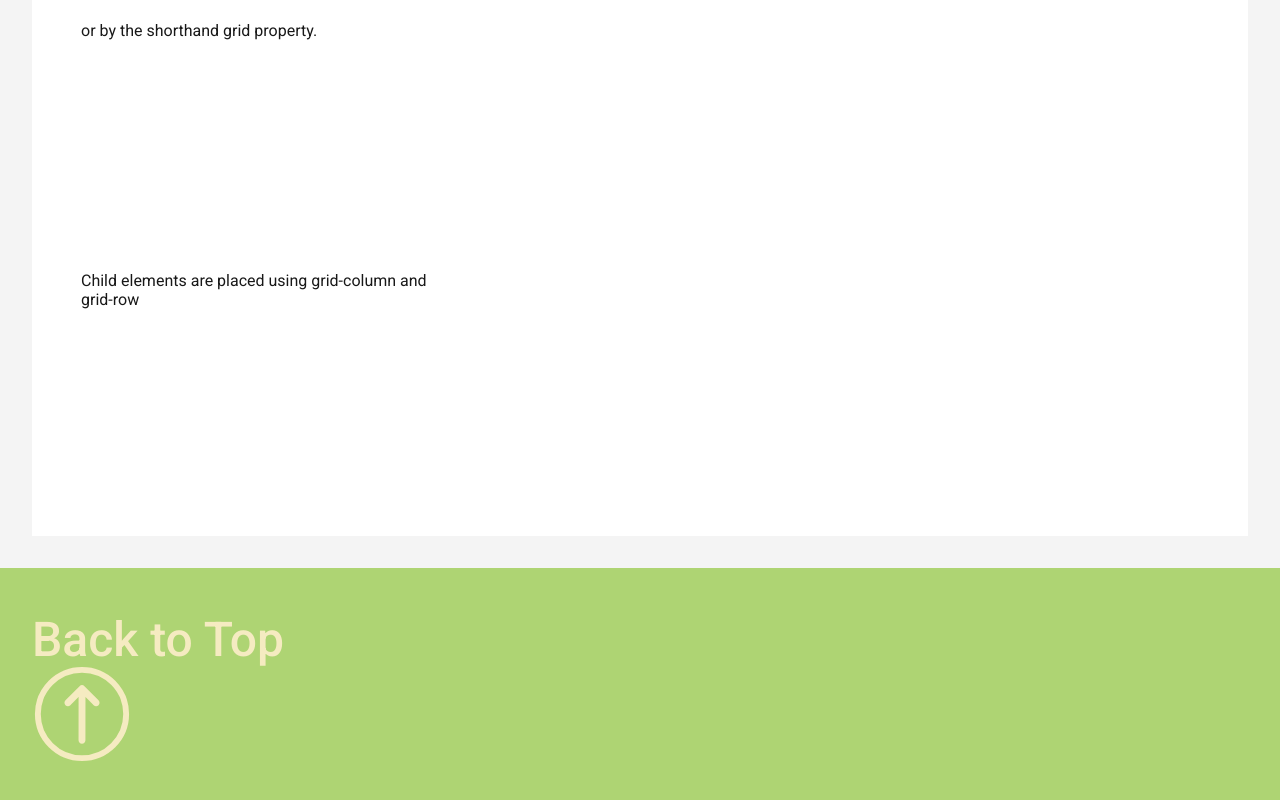
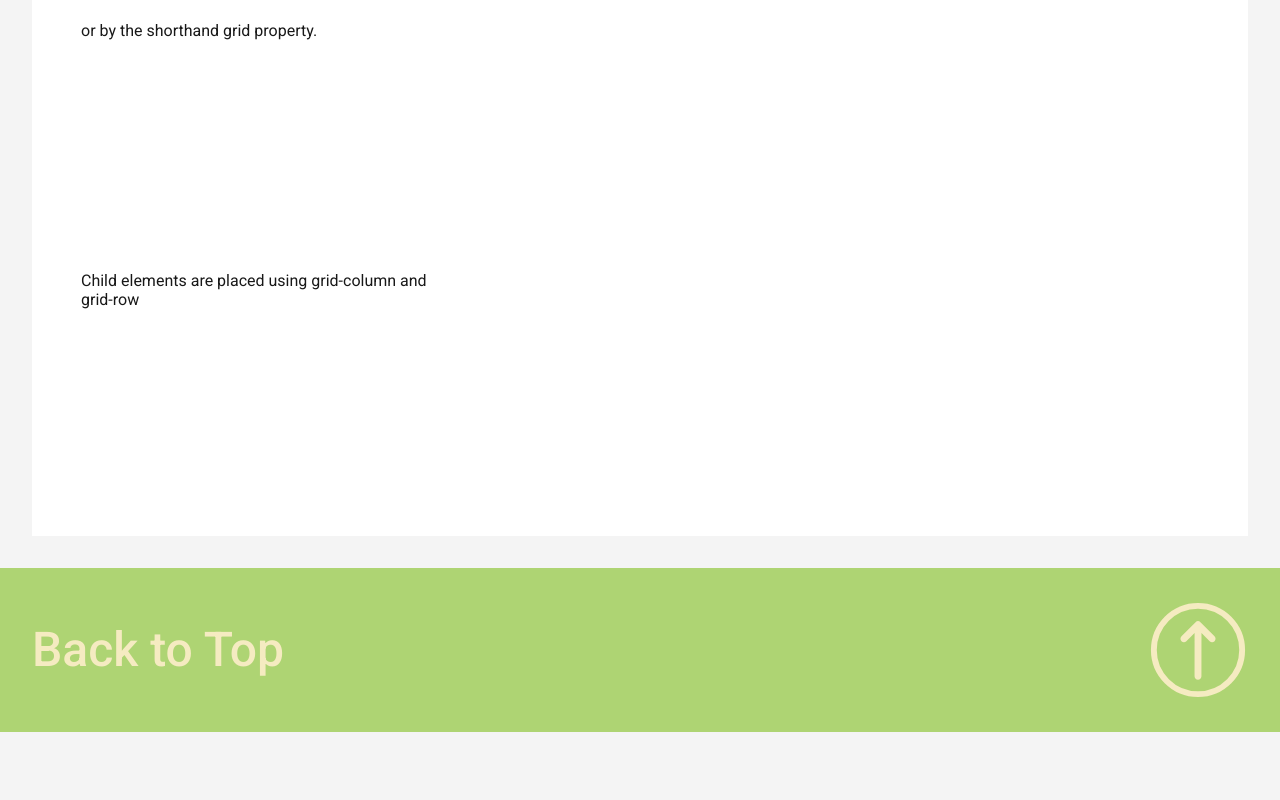
Before and after one commit to godriele/ACIT1620-Week5-Lab5, a plain HTML site: page index.html in a window 1280 px wide. Shown: the part 2603-3403 px from the top of the page. After the commit the page ends 3335 px from the top, so only its background shows below. Drawn offline with Linux system fonts and the light colour scheme; a web font is replaced by a local one.

Commit message:
Finished the final touches to the lab

```diff
--- a/index.css
+++ b/index.css
@@ -142,6 +142,7 @@ header > div > div {
     grid-column: 2 / span 2 ;
     grid-row: 3 / span 3;
 
+}
 
 /*
 
@@ -154,33 +155,35 @@ header > div > div {
         On screens wider than 800px, the <p> element inside the div must additionally have no top margin
 
 */
+footer div {
+    display: flex;
+    flex-direction: column;
+    justify-content: center;
+    align-items: center;
+}
 
 footer p {
+    order: 1;
+    display: flex;
+    justify-self: center;
+    align-items: center;
+}
+
+footer img {
     order: 2;
     display: flex;
     justify-content: center;
     align-items: center;
-    margin-top: 0;
-}
-
-
-footer div img {
-    order: 1;
-    display: flex;
-    justify-content: center;
-
 }
 
 @media screen and (min-width: 800px) {
-  footer div p {
-    flex-direction: row;
-    padding: 4em;
-    margin-top: 0;
-    display: flex;
-    justify-content: center;
-    align-items: center;
+    footer div {
+        flex-direction: row;
+        justify-content: space-between;
+    }
 
-
+    footer p,
+    footer img {
+        margin: 0;
+    }
   }
-}
-}
```
